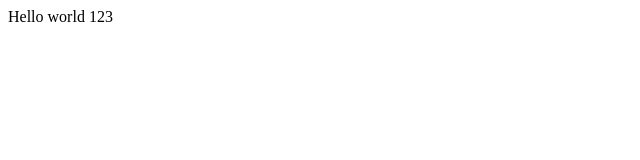
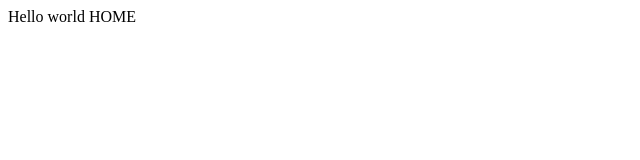
Before and after one commit to thaibalong7/zoleaf-react-components, a React app: page / in a window 1280 px wide. Shown: the top 160 px of the page, without its empty margins (0-640 px from the left). Built offline with nearby package versions, Linux system fonts and the light colour scheme.

Commit message:
+ setup react-router-dom

```diff
--- a/src/modules/App/App.tsx
+++ b/src/modules/App/App.tsx
@@ -1,9 +1,17 @@
-import React from "react";
-
-import { FC } from "react";
+import React, { FC } from "react";
+import {
+  BrowserRouter as Router,
+  Routes,
+  Route,
+} from "react-router-dom";
+import Home from "../home/containers/home";
 
 const App: FC = () => {
-  return <div>Hello world 123</div>;
+  return <Router>
+    <Routes>
+      <Route path="/" element={<Home />} />
+    </Routes>
+  </Router>
 };
 
 export default App;
--- /dev/null
+++ b/src/modules/home/containers/home/home.tsx
@@ -0,0 +1,7 @@
+import React, { FC } from "react";
+
+const Home: FC = () => {
+  return <div>Hello world HOME</div>;
+};
+
+export default Home;
--- /dev/null
+++ b/src/modules/home/containers/home/index.ts
@@ -0,0 +1 @@
+export { default } from './home';
```
